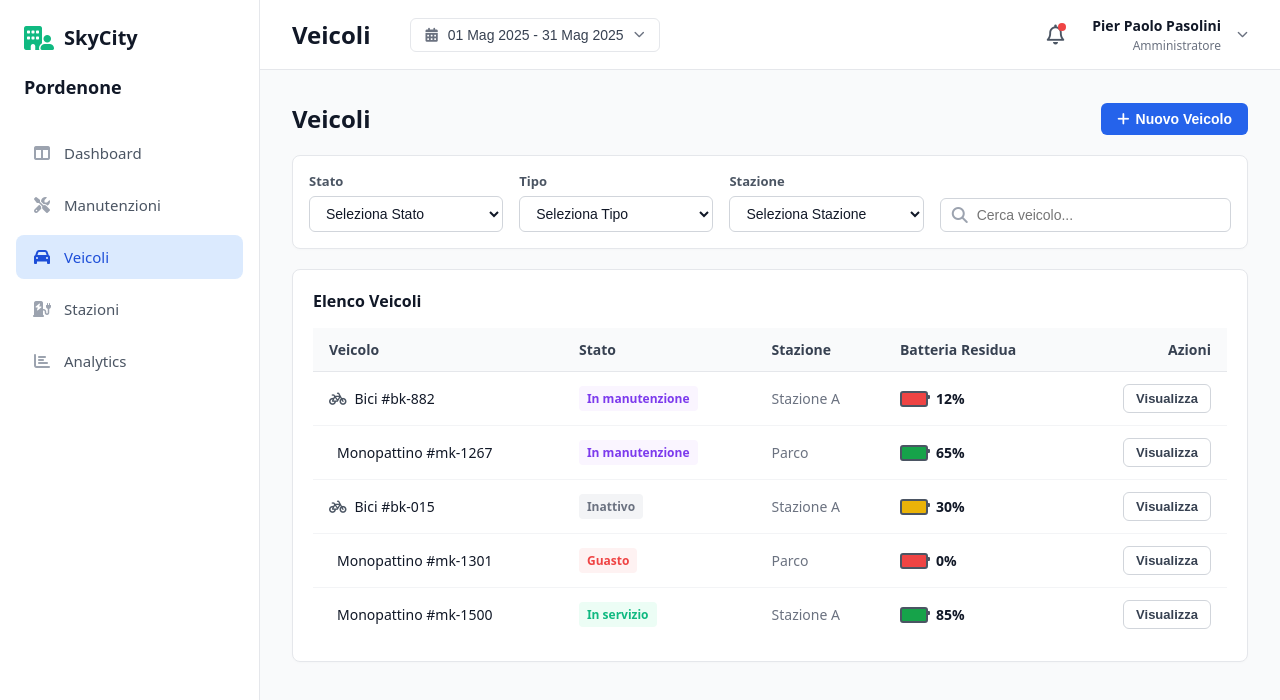
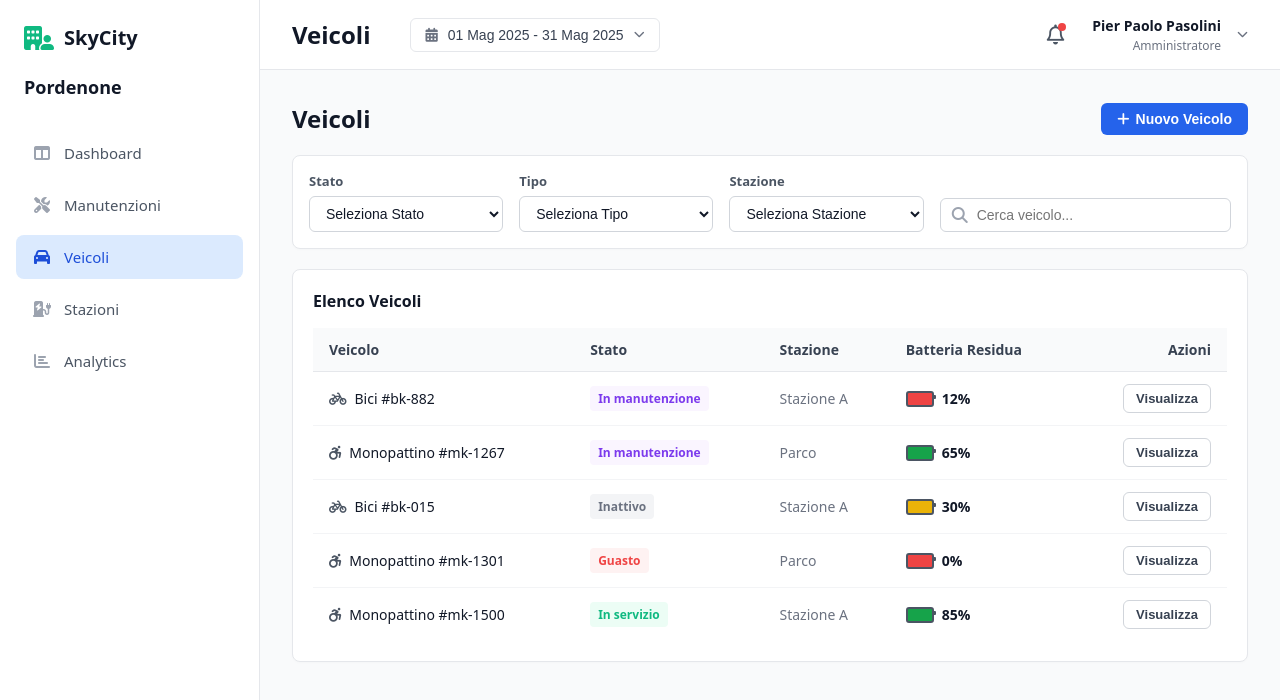
Before and after one commit to Damiano-ITS/skycity, a React (Vite) app: page /veicoli in a window 1280 px wide. Shown: the top 700 px of the page. Built offline with nearby package versions, Linux system fonts and the light colour scheme.

Commit message:
style: replace missing scooter icon with wheelchair-move

```diff
--- a/src/pages/Veicoli/NuovoVeicoloForm.tsx
+++ b/src/pages/Veicoli/NuovoVeicoloForm.tsx
@@ -51,7 +51,7 @@ export default function NuovoVeicoloForm({ onSave, onCancel }: FormProps) {
           <div className="detail-card__title">DATI ANAGRAFICI VEICOLO</div>
 
           <div className="vehicle-icon-row">
-            <i className={`fa-solid ${tipo === "Bici" ? "fa-bicycle" : "fa-kick-scooter"}`}></i>
+            <i className={`fa-solid ${tipo === "Bici" ? "fa-bicycle" : "fa-fa-wheelchair-move"}`}></i>
           </div>
 
           <div className="form-vertical-stack">
--- a/src/pages/Veicoli/VeicoliDetail.tsx
+++ b/src/pages/Veicoli/VeicoliDetail.tsx
@@ -54,7 +54,7 @@ export default function VeicoliDetail({ veicolo, onSave, onBack }: DetailProps)
           <div className="detail-card__title">SCHEDA VEICOLO: {veicolo.tipo} #{veicolo.id}</div>
 
           <div className="vehicle-icon-row">
-            <i className={`fa-solid ${veicolo.tipo === "Bici" ? "fa-bicycle" : "fa-kick-scooter"}`}></i>
+            <i className={`fa-solid ${veicolo.tipo === "Bici" ? "fa-bicycle" : "fa-fa-wheelchair-move"}`}></i>
           </div>
 
           <div className="info-table">
--- a/src/pages/Veicoli/VeicoliList.tsx
+++ b/src/pages/Veicoli/VeicoliList.tsx
@@ -96,7 +96,7 @@ export default function VeicoliList({ veicoli, onCreateOpen }: ListProps) {
             {filteredVeicoli.map((v) => (
               <tr key={v.id}>
                 <td className="font-medium">
-                  <i className={`fa-solid ${v.tipo === "Bici" ? "fa-bicycle" : "fa-kick-scooter"} v-type-icon`}></i>
+                  <i className={`fa-solid ${v.tipo === "Bici" ? "fa-bicycle" : "fa-wheelchair-move"} v-type-icon`}></i>
                   {v.tipo} #{v.id}
                 </td>
                 <td>
```
